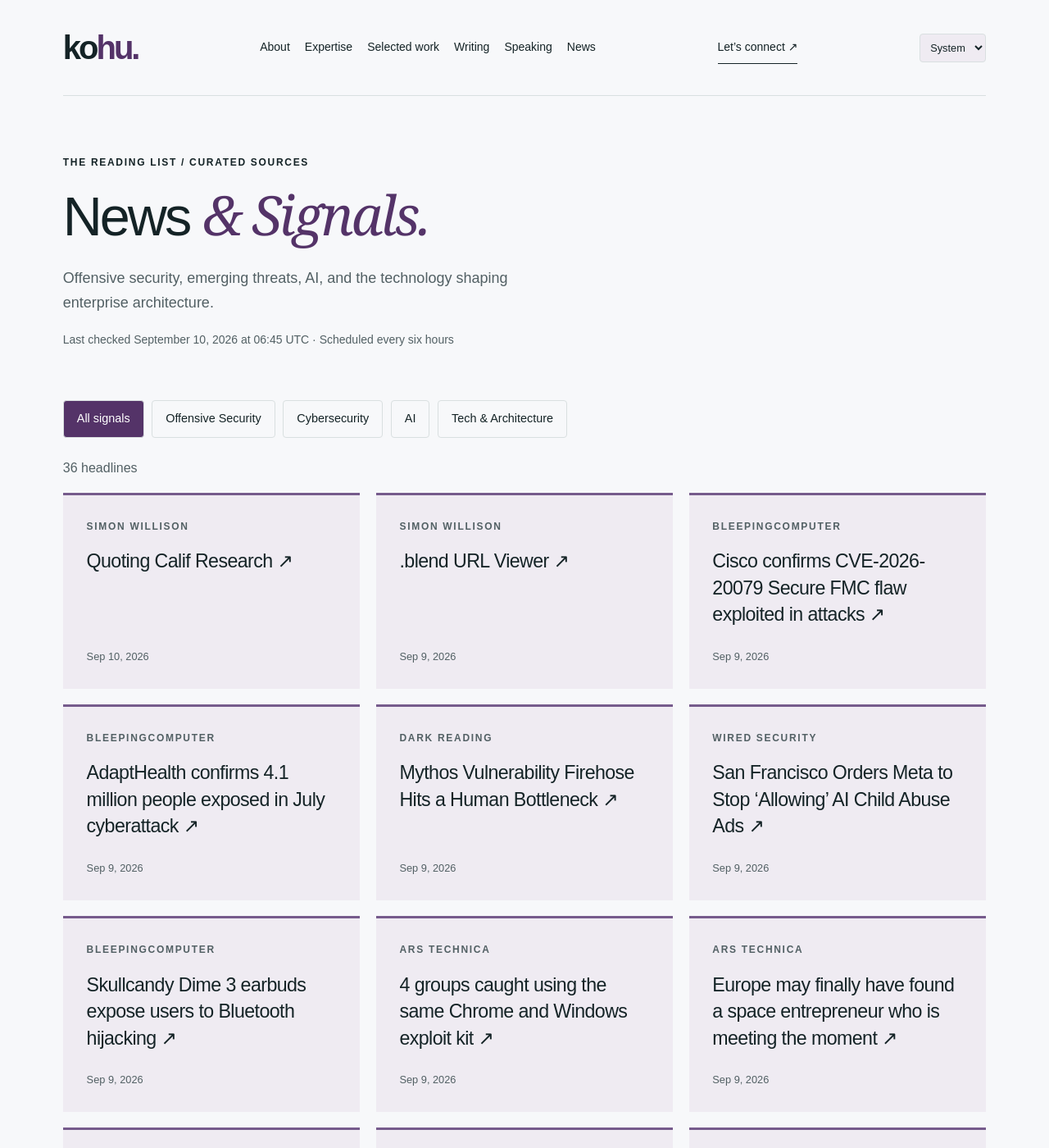
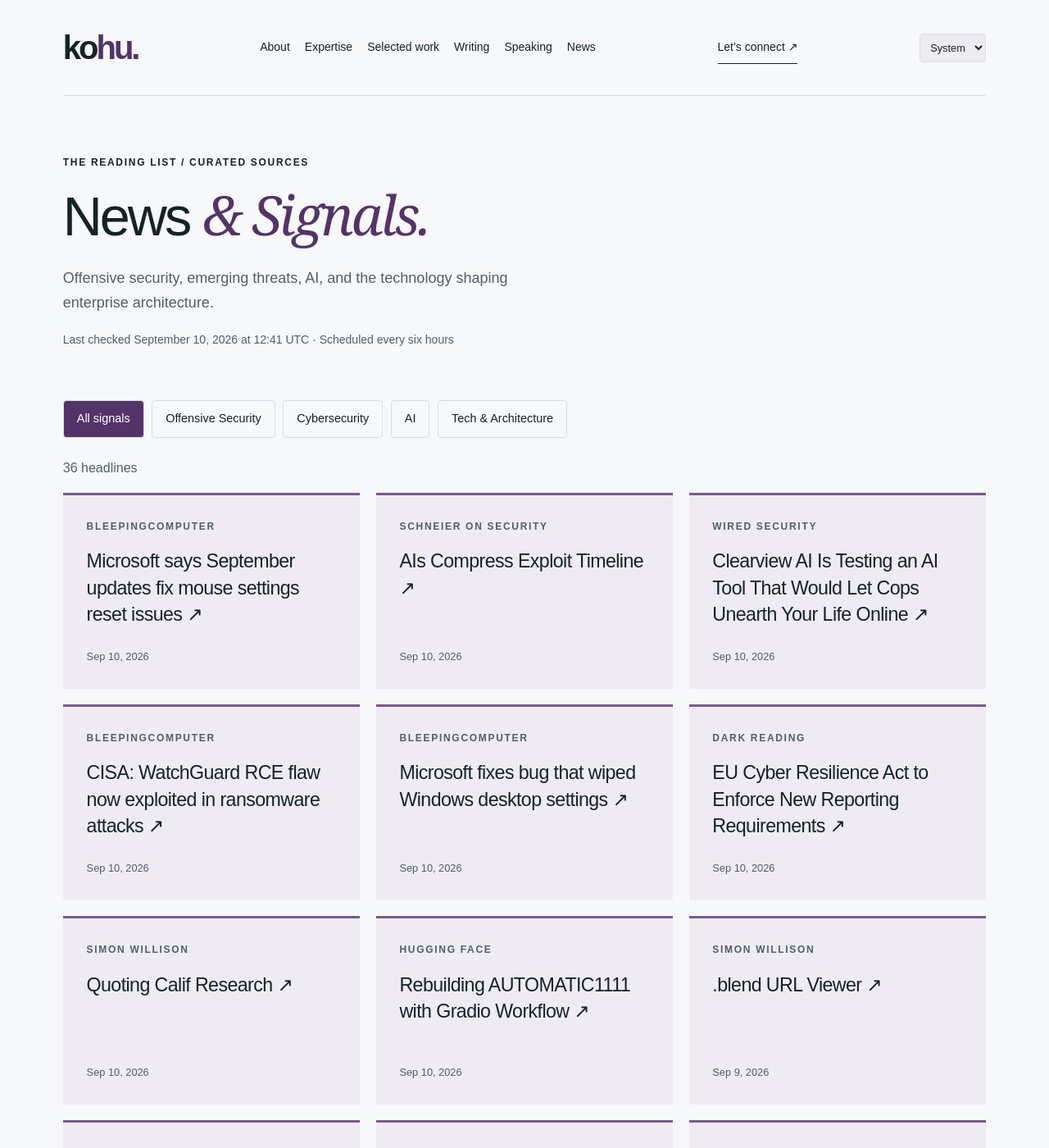
Before and after one commit to hntk/hntk.github.io, a Jekyll site: the page built from news/index.html, in a window 1280 px wide and 1400 px high. Shown: the whole window at 82% size. Built offline with Jekyll 4.4.1, drawn with Linux system fonts in a browser that asks for light colours; part of the change alters nothing that is shown; some of the changed text lies outside the part shown.

Commit message:
Refresh News and Signals

```diff
--- a/_data/news.json
+++ b/_data/news.json
@@ -1,6 +1,54 @@
 {
-  "updated": "2026-09-10T06:45:33.403464+00:00",
+  "updated": "2026-09-10T12:41:21.019465+00:00",
   "items": [
+    {
+      "title": "Microsoft says September updates fix mouse settings reset issues",
+      "url": "https://www.bleepingcomputer.com/news/microsoft/microsoft-resolves-mouse-settings-reset-bug-windows-11-update/",
+      "published": "2026-09-10T11:14:28+00:00",
+      "source": "BleepingComputer",
+      "source_id": "bleepingcomputer",
+      "category": "cybersecurity"
+    },
+    {
+      "title": "AIs Compress Exploit Timeline",
+      "url": "https://www.schneier.com/blog/archives/2026/09/ais-compress-exploit-timeline.html",
+      "published": "2026-09-10T10:40:35+00:00",
+      "source": "Schneier on Security",
+      "source_id": "schneier",
+      "category": "cybersecurity"
+    },
+    {
+      "title": "Clearview AI Is Testing an AI Tool That Would Let Cops Unearth Your Life Online",
+      "url": "https://www.wired.com/story/clearview-ai-is-testing-an-ai-tool-that-lets-cops-instantly-unearth-your-online-activity/",
+      "published": "2026-09-10T10:00:00+00:00",
+      "source": "WIRED Security",
+      "source_id": "wired",
+      "category": "cybersecurity"
+    },
+    {
+      "title": "CISA: WatchGuard RCE flaw now exploited in ransomware attacks",
+      "url": "https://www.bleepingcomputer.com/news/security/cisa-watchguard-rce-flaw-now-exploited-in-ransomware-attacks/",
+      "published": "2026-09-10T09:10:20+00:00",
+      "source": "BleepingComputer",
+      "source_id": "bleepingcomputer",
+      "category": "cybersecurity"
+    },
+    {
+      "title": "Microsoft fixes bug that wiped Windows desktop settings",
+      "url": "https://www.bleepingcomputer.com/news/microsoft/microsoft-fixes-bug-that-wiped-windows-desktop-settings/",
+      "published": "2026-09-10T08:08:16+00:00",
+      "source": "BleepingComputer",
+      "source_id": "bleepingcomputer",
+      "category": "cybersecurity"
+    },
+    {
+      "title": "EU Cyber Resilience Act to Enforce New Reporting Requirements",
+      "url": "https://www.darkreading.com/cybersecurity-operations/eu-cyber-resilience-act-reporting-requirements",
+      "published": "2026-09-10T07:00:00+00:00",
+      "source": "Dark Reading",
+      "source_id": "dark-reading",
+      "category": "cybersecurity"
+    },
     {
       "title": "Quoting Calif Research",
       "url": "https://simonwillison.net/2026/Sep/10/calif-research/",
@@ -10,28 +58,20 @@
       "category": "ai"
     },
     {
+      "title": "Rebuilding AUTOMATIC1111 with Gradio Workflow",
+      "url": "https://huggingface.co/blog/gradio-workflow-1111",
+      "published": "2026-09-10T00:00:00+00:00",
+      "source": "Hugging Face",
+      "source_id": "hugging-face",
+      "category": "ai"
+    },
+    {
       "title": ".blend URL Viewer",
       "url": "https://simonwillison.net/2026/Sep/9/blender-viewer/",
       "published": "2026-09-09T23:58:32+00:00",
       "source": "Simon Willison",
       "source_id": "simon-willison",
       "category": "ai"
-    },
-    {
-      "title": "Cisco confirms CVE-2026-20079 Secure FMC flaw exploited in attacks",
-      "url": "https://www.bleepingcomputer.com/news/security/cisco-confirms-cve-2026-20079-secure-fmc-flaw-exploited-in-attacks/",
-      "published": "2026-09-09T21:40:44+00:00",
-      "source": "BleepingComputer",
-      "source_id": "bleepingcomputer",
-      "category": "cybersecurity"
-    },
-    {
-      "title": "AdaptHealth confirms 4.1 million people exposed in July cyberattack",
-      "url": "https://www.bleepingcomputer.com/news/security/adapthealth-confirms-41-million-people-exposed-in-july-cyberattack/",
-      "published": "2026-09-09T21:30:36+00:00",
-      "source": "BleepingComputer",
-      "source_id": "bleepingcomputer",
-      "category": "cybersecurity"
     },
     {
       "title": "Mythos Vulnerability Firehose Hits a Human Bottleneck",
@@ -47,14 +87,6 @@
       "published": "2026-09-09T21:15:27+00:00",
       "source": "WIRED Security",
       "source_id": "wired",
-      "category": "cybersecurity"
-    },
-    {
-      "title": "Skullcandy Dime 3 earbuds expose users to Bluetooth hijacking",
-      "url": "https://www.bleepingcomputer.com/news/security/skullcandy-dime-3-earbuds-expose-users-to-bluetooth-hijacking/",
-      "published": "2026-09-09T21:02:14+00:00",
-      "source": "BleepingComputer",
-      "source_id": "bleepingcomputer",
       "category": "cybersecurity"
     },
     {
@@ -98,14 +130,6 @@
       "category": "cybersecurity"
     },
     {
-      "title": "You Can Now Destroy Flock Cameras for Cash in GTA V",
-      "url": "https://www.wired.com/story/you-can-now-destroy-flock-cameras-for-cash-in-gta-v/",
-      "published": "2026-09-09T16:30:00+00:00",
-      "source": "WIRED Security",
-      "source_id": "wired",
-      "category": "cybersecurity"
-    },
-    {
       "title": "Driver’s License Data for Sale",
       "url": "https://www.schneier.com/blog/archives/2026/09/drivers-license-data-for-sale.html",
       "published": "2026-09-09T16:05:00+00:00",
@@ -128,14 +152,6 @@
       "source": "Hugging Face",
       "source_id": "hugging-face",
       "category": "ai"
-    },
-    {
-      "title": "Identity-Based AI Attack Threatens Security of Enterprise Data",
-      "url": "https://www.darkreading.com/threat-intelligence/identity-based-ai-attack-security-enterprise-data",
-      "published": "2026-09-09T14:39:44+00:00",
-      "source": "Dark Reading",
-      "source_id": "dark-reading",
-      "category": "cybersecurity"
     },
     {
       "title": "How we rebuilt Cloudflare Workers’ module registry for Node.js compatibility",
@@ -178,14 +194,6 @@
       "category": "offensive-security"
     },
     {
-      "title": "AIs as Modern Genies",
-      "url": "https://www.schneier.com/blog/archives/2026/09/ais-as-modern-genies.html",
-      "published": "2026-09-08T17:12:42+00:00",
-      "source": "Schneier on Security",
-      "source_id": "schneier",
-      "category": "cybersecurity"
-    },
-    {
       "title": "From Findings to Fixes: Getting Value from Red Team Results",
       "url": "https://specterops.io/blog/2026/09/08/from-findings-to-fixes-getting-value-from-red-team-results/",
       "published": "2026-09-08T17:00:00+00:00",
@@ -223,14 +231,6 @@
       "published": "2026-09-03T16:00:59+00:00",
       "source": "NVIDIA",
       "source_id": "nvidia",
-      "category": "ai"
-    },
-    {
-      "title": "NeoMME: an efficient Multimodal-native and Multilingual Encoder",
-      "url": "https://huggingface.co/blog/Hcompany/neomme",
-      "published": "2026-09-03T13:13:48+00:00",
-      "source": "Hugging Face",
-      "source_id": "hugging-face",
       "category": "ai"
     },
     {
@@ -295,79 +295,79 @@
       "id": "ars-technica",
       "name": "Ars Technica",
       "status": "ok",
-      "last_success": "2026-09-10T06:45:33.403464+00:00"
+      "last_success": "2026-09-10T12:41:21.019465+00:00"
     },
     {
       "id": "bleepingcomputer",
       "name": "BleepingComputer",
       "status": "ok",
-      "last_success": "2026-09-10T06:45:33.403464+00:00"
+      "last_success": "2026-09-10T12:41:21.019465+00:00"
     },
     {
       "id": "cloudflare",
       "name": "Cloudflare",
       "status": "ok",
-      "last_success": "2026-09-10T06:45:33.403464+00:00"
+      "last_success": "2026-09-10T12:41:21.019465+00:00"
     },
     {
       "id": "dark-reading",
       "name": "Dark Reading",
       "status": "ok",
-      "last_success": "2026-09-10T06:45:33.403464+00:00"
+      "last_success": "2026-09-10T12:41:21.019465+00:00"
     },
     {
       "id": "hugging-face",
       "name": "Hugging Face",
       "status": "ok",
-      "last_success": "2026-09-10T06:45:33.403464+00:00"
+      "last_success": "2026-09-10T12:41:21.019465+00:00"
     },
     {
       "id": "microsoft-research",
       "name": "Microsoft Research",
       "status": "ok",
-      "last_success": "2026-09-10T06:45:33.403464+00:00"
+      "last_success": "2026-09-10T12:41:21.019465+00:00"
     },
     {
       "id": "nvidia",
       "name": "NVIDIA",
       "status": "ok",
-      "last_success": "2026-09-10T06:45:33.403464+00:00"
+      "last_success": "2026-09-10T12:41:21.019465+00:00"
     },
     {
       "id": "portswigger",
       "name": "PortSwigger Research",
       "status": "ok",
-      "last_success": "2026-09-10T06:45:33.403464+00:00"
+      "last_success": "2026-09-10T12:41:21.019465+00:00"
     },
     {
       "id": "schneier",
       "name": "Schneier on Security",
       "status": "ok",
-      "last_success": "2026-09-10T06:45:33.403464+00:00"
+      "last_success": "2026-09-10T12:41:21.019465+00:00"
     },
     {
       "id": "simon-willison",
       "name": "Simon Willison",
       "status": "ok",
-      "last_success": "2026-09-10T06:45:33.403464+00:00"
+      "last_success": "2026-09-10T12:41:21.019465+00:00"
     },
     {
       "id": "specterops",
       "name": "SpecterOps",
       "status": "ok",
-      "last_success": "2026-09-10T06:45:33.403464+00:00"
+      "last_success": "2026-09-10T12:41:21.019465+00:00"
     },
     {
       "id": "trail-of-bits",
       "name": "Trail of Bits",
       "status": "ok",
-      "last_success": "2026-09-10T06:45:33.403464+00:00"
+      "last_success": "2026-09-10T12:41:21.019465+00:00"
     },
     {
       "id": "wired",
       "name": "WIRED Security",
       "status": "ok",
-      "last_success": "2026-09-10T06:45:33.403464+00:00"
+      "last_success": "2026-09-10T12:41:21.019465+00:00"
     }
   ]
 }
```
